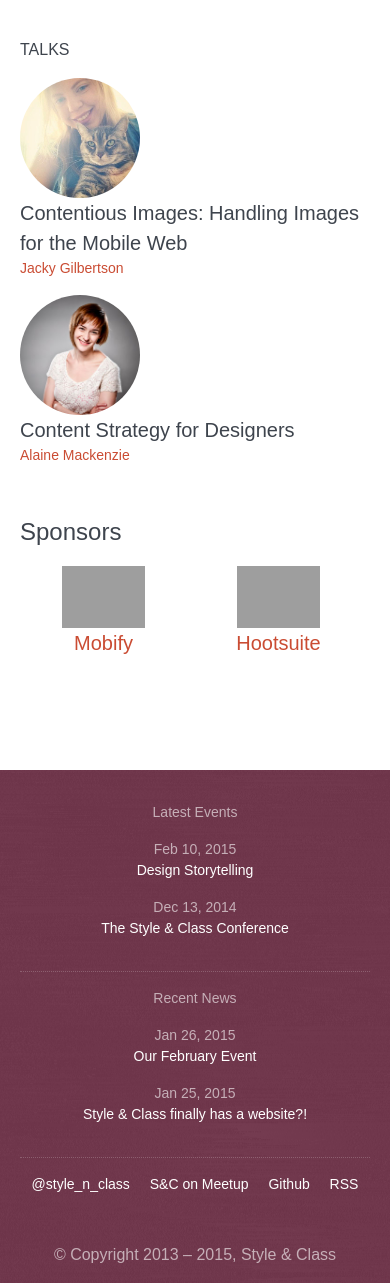
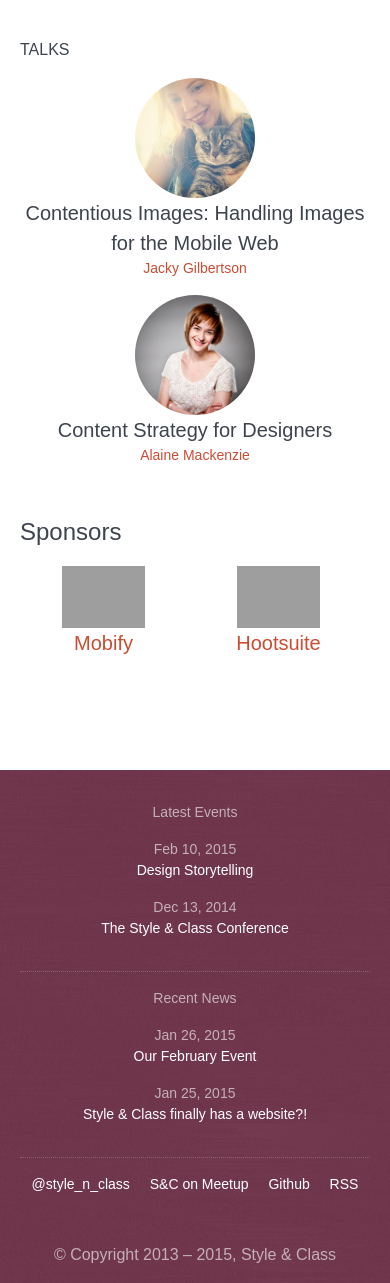
Before and after one commit to styleandclass/styleandclass.ca, a Jekyll site: the page built from root/events/2014/contentious-content/index.html, in a window 390 px wide. Shown: the part 907-2190 px from the top of the page. Built offline with Jekyll 4.4.1, drawn with Linux system fonts in a browser that asks for light colours; grey boxes are pictures that could not be loaded.

Commit message:
Fixing talk alignment on small screens

```diff
--- a/root/_includes/partial-talk.html
+++ b/root/_includes/partial-talk.html
@@ -13,6 +13,7 @@
                 <h3 class="title">{{ include.talk.title }}</h3>
                 <a class="speaker" href="/speakers/#{{ person.twitter }}">{{ person.name }}</a>
                 {% if include.showDescription == "true" %}
+                <div class="talk-description">
                     {% if talk.description-long %}
                     	{% for p in talk.description-long %}
                     		<p>{{ p.p }}</p>
@@ -20,6 +21,7 @@
                     {% else %}
                     	<p>{{ talk.description-short }}</p>
                     {% endif %}
+                </div>
                 {% endif %}
             </div>
         </li>
--- a/root/_sass/_component-talk.scss
+++ b/root/_sass/_component-talk.scss
@@ -10,7 +10,11 @@
 
     .talk {
         list-style: none;
+        text-align: center;
 
+        @include screen-xsmall {
+            text-align: left;
+        }
         @include screen-medium {
             padding: 0 0 2rem 0;
         }
@@ -21,6 +25,9 @@
     .speaker {
         display: block;
         margin-bottom: 1rem;
+    }
+    .talk-description {
+        text-align: left;
     }
 }
 
```
Also changed, not shown: 11 other files.
